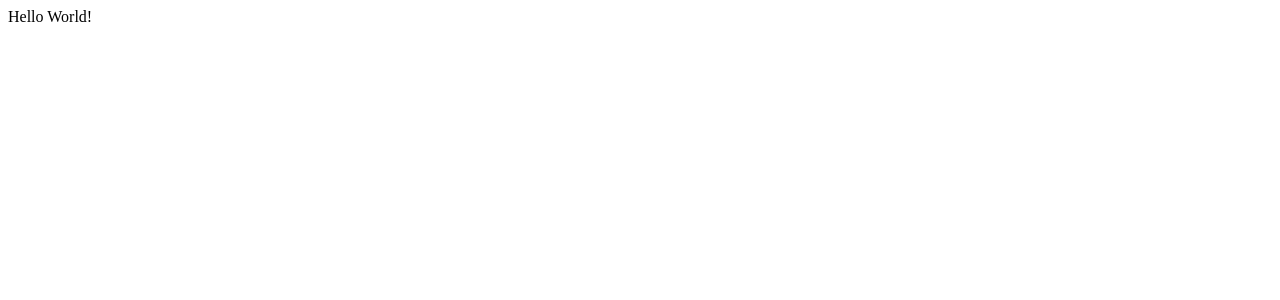
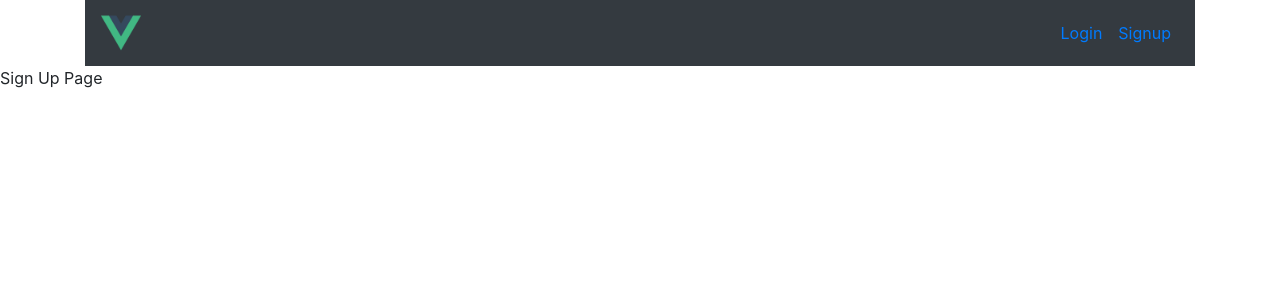
Before and after one commit to mamadoo123/blogger-pro, a Vue app: page /#/signup in a window 1280 px wide. Before the commit this address led to /. Shown: the top 300 px of the page. Built offline with nearby package versions, Linux system fonts and the light colour scheme.

Commit message:
added login and signup routers and created a nvabar

```diff
--- a/public/index.html
+++ b/public/index.html
@@ -5,13 +5,18 @@
     <meta http-equiv="X-UA-Compatible" content="IE=edge">
     <meta name="viewport" content="width=device-width,initial-scale=1.0">
     <link rel="icon" href="<%= BASE_URL %>favicon.ico">
+    <link rel="stylesheet" href="https://stackpath.bootstrapcdn.com/bootstrap/4.4.1/css/bootstrap.min.css" integrity="sha384-Vkoo8x4CGsO3+Hhxv8T/Q5PaXtkKtu6ug5TOeNV6gBiFeWPGFN9MuhOf23Q9Ifjh" crossorigin="anonymous">
     <title>blogger-pro</title>
   </head>
   <body>
     <noscript>
       <strong>We're sorry but blogger-pro doesn't work properly without JavaScript enabled. Please enable it to continue.</strong>
     </noscript>
-    <div id="app"></div>
-    <!-- built files will be auto injected -->
+    <div id="app">
+
+    </div>
+    <script src="https://code.jquery.com/jquery-3.4.1.slim.min.js" integrity="sha384-J6qa4849blE2+poT4WnyKhv5vZF5SrPo0iEjwBvKU7imGFAV0wwj1yYfoRSJoZ+n" crossorigin="anonymous"></script>
+<script src="https://cdn.jsdelivr.net/npm/popper.js@1.16.0/dist/umd/popper.min.js" integrity="sha384-Q6E9RHvbIyZFJoft+2mJbHaEWldlvI9IOYy5n3zV9zzTtmI3UksdQRVvoxMfooAo" crossorigin="anonymous"></script>
+<script src="https://stackpath.bootstrapcdn.com/bootstrap/4.4.1/js/bootstrap.min.js" integrity="sha384-wfSDF2E50Y2D1uUdj0O3uMBJnjuUD4Ih7YwaYd1iqfktj0Uod8GCExl3Og8ifwB6" crossorigin="anonymous"></script>
   </body>
 </html>
--- a/src/App.vue
+++ b/src/App.vue
@@ -1,17 +1,17 @@
 <template>
   <div id="app">
-    Hello World!
+    <Navbar />
+  <router-view></router-view>
   </div>
 </template>
 
 <script>
-
+import Navbar from './components/Navbar.vue';
 
 export default {
-  name: 'app'
+  name:'app',
+  components:{
+    Navbar
+  }
 }
 </script>
-
-<style>
-
-</style>
--- /dev/null
+++ b/src/components/Navbar.vue
@@ -0,0 +1,39 @@
+<template>
+  <div class="container">
+
+    <nav class="navbar navbar-expand-lg navbar-dark bg-dark">
+      <a class="navbar-brand" href="#">
+        <img src="../assets/logo.png" width="40px" height="40px">
+      </a>
+      <button class="navbar-toggler" type="button" data-toggle="collapse" data-target="#navbarSupportedContent" aria-controls="navbarSupportedContent" aria-expanded="false" aria-label="Toggle navigation">
+        <span class="navbar-toggler-icon"></span>
+      </button>
+
+      <div class="collapse navbar-collapse" id="navbarSupportedContent">
+        <ul class="navbar-nav ml-auto">
+          <li class="nav-link">
+            <router-link to="/login">Login</router-link>
+          </li>
+          <li class="nav-link">
+            <router-link to="/signup">Signup</router-link>
+          </li>
+          <!-- <li class="nav-item dropdown">
+            <a class="nav-link dropdown-toggle" href="#" id="navbarDropdown" role="button" data-toggle="dropdown" aria-haspopup="true" aria-expanded="false">
+            Welcome Mohamed!!
+            </a>
+            <div class="dropdown-menu" aria-labelledby="navbarDropdown">
+              <nav class="navbar navbar-expand-lg navbar-light bg-light">
+                <a class="navbar-brand" href="#">Logout</a>
+              </nav>
+            </div>
+          </li> -->
+        </ul>
+      </div>
+    </nav>
+  </div>
+</template>
+<style>
+  .mydiv{
+    background-color: cadetblue;
+  }
+</style>
--- a/src/main.js
+++ b/src/main.js
@@ -1,8 +1,10 @@
 import Vue from 'vue'
 import App from './App.vue'
+import router from './router';
 
 Vue.config.productionTip = false
 
 new Vue({
+  router,
   render: h => h(App),
 }).$mount('#app')
--- /dev/null
+++ b/src/router.js
@@ -0,0 +1,20 @@
+import Vue from 'vue';
+import Router from 'vue-router';
+//importing the components for routes
+import Login from './views/Login.vue';
+import Signup from './views/Signup.vue';
+
+//Register the Router functionality to Our Vue project
+
+Vue.use(Router);
+
+//Creating the project router and adding its routes
+
+const router = new Router({
+  routes:[
+    {path:'/login', component: Login},
+    {path:'/signup', component: Signup}
+  ]
+});
+
+export default router;
--- /dev/null
+++ b/src/views/Login.vue
@@ -0,0 +1,5 @@
+<template>
+  <div>
+    Login Page
+  </div>
+</template>
--- /dev/null
+++ b/src/views/Signup.vue
@@ -0,0 +1,5 @@
+<template>
+  <div>
+    Sign Up Page
+  </div>
+</template>
```
